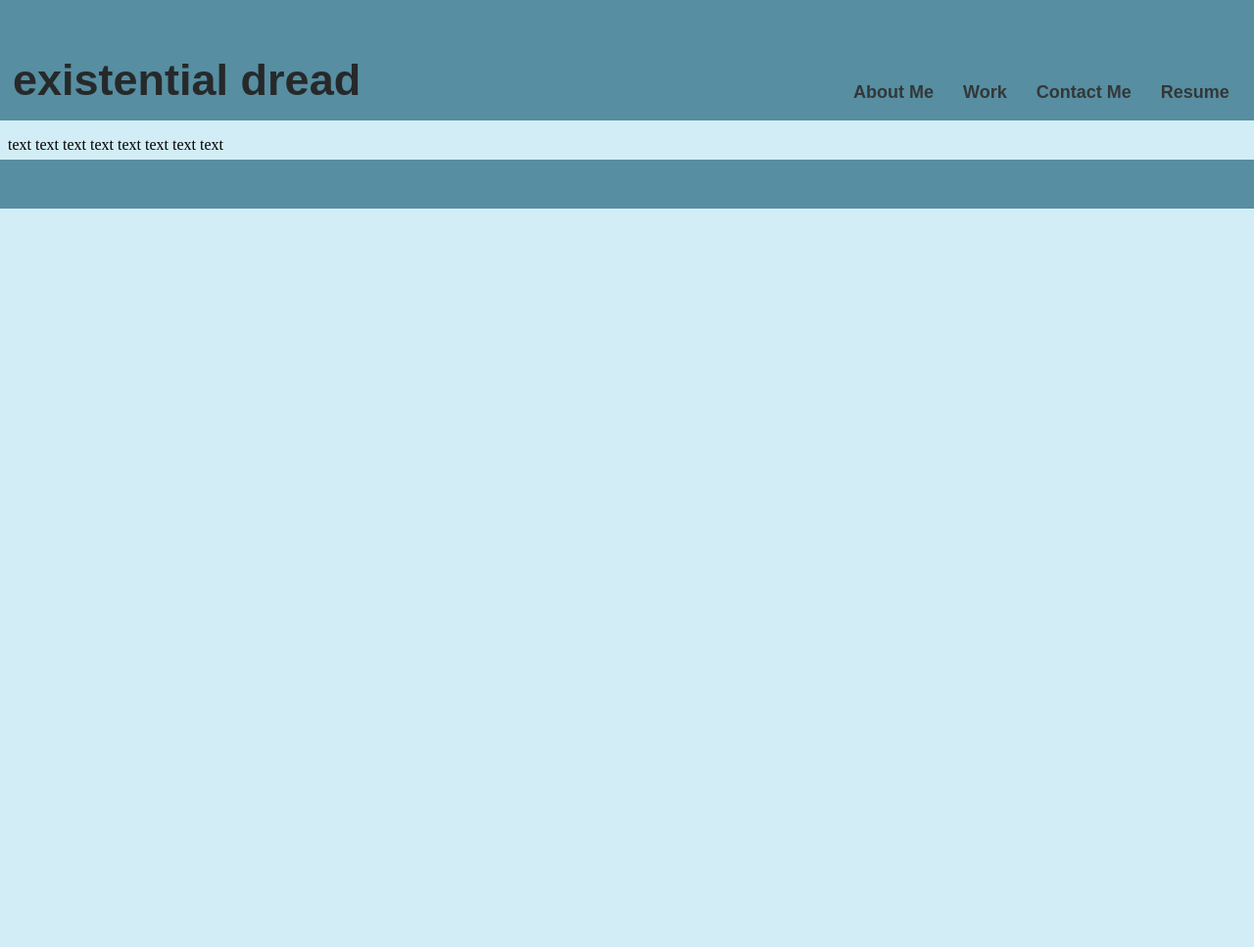
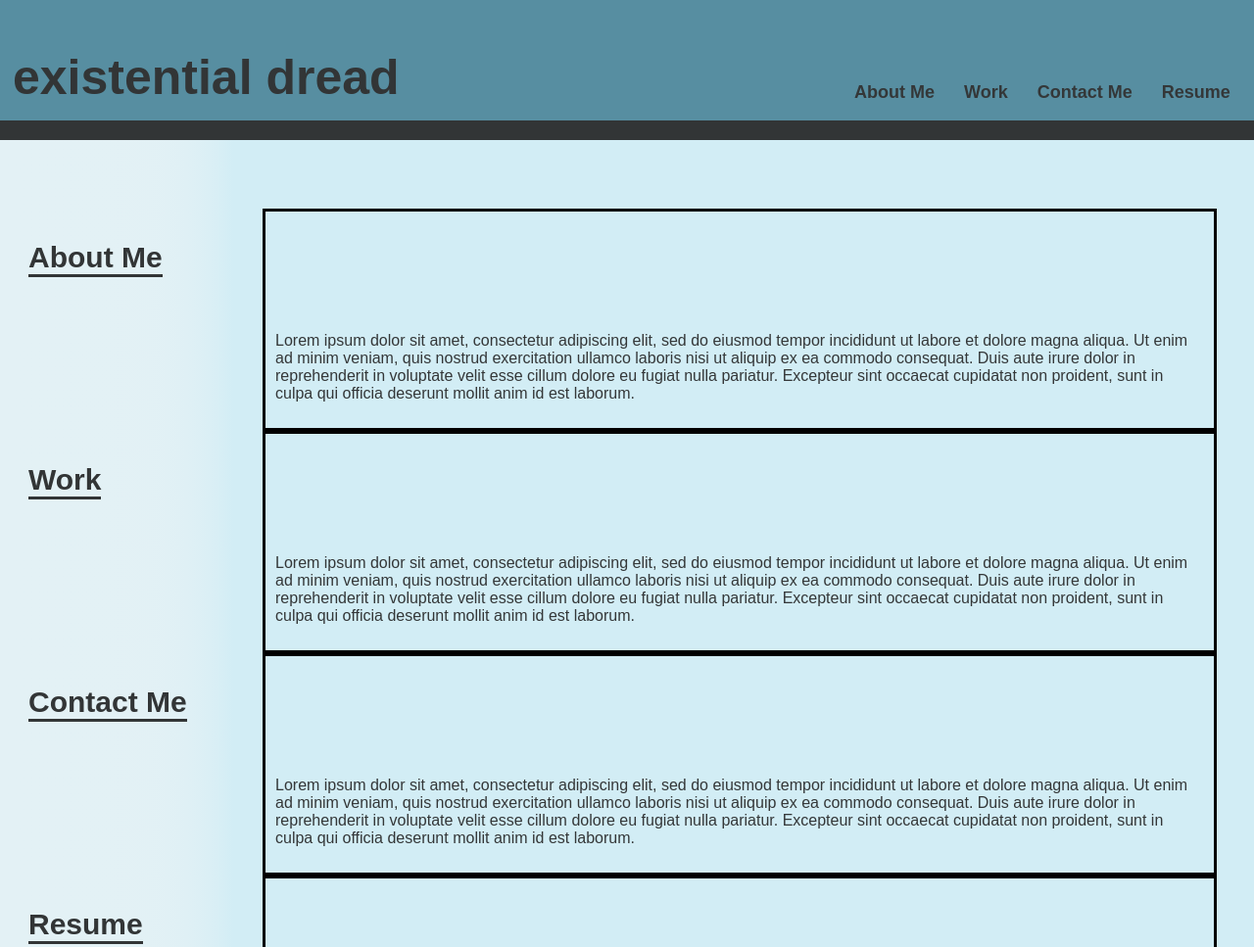
Before and after one commit to hanwol525/02-Portfolio, a plain HTML site: page index.html in a window 1280 px wide. Shown: the top 967 px of the page at 98% size. Before the commit the page ends 800 px from the top, so only its background shows below. Drawn offline with Linux system fonts and the light colour scheme.

Commit message:
added a lot of stuff, mostly sidebar/main body content

```diff
--- a/assets/style.css
+++ b/assets/style.css
@@ -3,49 +3,66 @@
 }
 
 :root {
-    /* variables for certain properties */
+    /* variables for color/background-color properties */
     --darkteal: #578ea1;
     --darkgray: #343738;
-    --darkergray: #26292a;
+    --darkergray: #323536;
     --lightgray: #5d6364;
+    --medgray: #404546;
     --paleblue: #d2edf5;
+    --whiteblue: #e3f1f5;
+
+    /* variable for font family */
+    --main-fontfam: Arial, Helvetica, sans-serif;
+
+    /* variable that edits margins so header/body/footer elements fill the whole page */
     --fill-page: -10px;
 }
 
-/* style for links with hover response */
-a {
+
+/* style for header and header elements */
+.header {
+    display: flex;
+    flex-flow: row wrap;
+    align-items: flex-end;
+    flex-grow: 1;
+    font-family: var(--main-fontfam);
+    background-color: var(--darkteal);
+    min-height: 125px;
+    margin: var(--fill-page);
+    border-bottom-style: solid;
+    border-bottom-width: 20px;
+    border-bottom-color: var(--darkergray);
+}
+
+.header h1 {
+    padding: 15px;
+    margin-bottom: 0px;
+    font-size: 50px;
+    color: var(--darkergray);
+    background-color: var(--darkteal);
+}
+
+.header a {
     color: var(--darkgray);
     text-decoration: none;
     background-color: transparent;
 }
 
-a:hover {
+/* pseudoclass for header link hovering */
+.header a:hover {
     color: var(--lightgray);
+    font-size: 20px;
 }
 
-/* style for header */
-.header {
-    display: flex;
-    flex-flow: row wrap;
-    flex-grow: 1;
-    font-family:Arial, Helvetica, sans-serif;
-    background-color: var(--darkteal);
-    min-height: 125px;
-    margin: var(--fill-page);
-    align-items: flex-end;
-}
-
-.header h1 {
-    padding: 15px;
-    margin-bottom: 0px;
-    font-size: 45px;
-    color: var(--darkergray);
-    background-color: var(--darkteal);
+/* pseudoclass for header link clicking */
+.header a:active {
+    color: var(--paleblue);
 }
 
 .header p {
     position: relative;
-    left: 38%;
+    left: 35%;
     padding-right: 30px;
     background-color: var(--darkteal);
     color: var(--darkgray);
@@ -53,10 +70,68 @@ a:hover {
     font-weight: bold;
 }
 
-/* style for webpage body */
+/* style for webpage body container */
 .body {
     display: flex;
-    margin-top: 10px;
+    margin-top: 50px;
+    font-family: var(--main-fontfam);
+}
+
+/* style for navigational sidebar */
+.sidebar {
+    flex-flow: column wrap;
+    margin-top: -40px;
+    margin-bottom: 10px;
+    margin-left: var(--fill-page);
+    padding: 20px;
+    max-width: 300px;
+    min-width: 200px;
+    background-image: linear-gradient(to right, var(--whiteblue), 90%, var(--paleblue));
+}
+
+/*
+.sidebar p {
+    background-color: transparent;
+    font-size: 30px;
+    font-weight: 600;
+    color: var(--darkgray);
+}
+
+ TO DO: use left border w/ sections to acc border the section and not just the sidebar text */
+
+/* style for the About Me, Work, Contact Me, and Resume sections */
+.sections {
+    font-family: var(--main-fontfam);
+    min-width: 150px;
+    margin-bottom: 10px;
+    padding: 30px;
+    background-color: transparent;
+}
+
+.subsection {
+    display: flex;
+    flex-flow: row wrap;
+    justify-content: space-between;
+    align-content: flex-start;
+    border-style: solid;
+}
+
+.subsection h3 {
+    display: inline;
+    position: relative;
+    right: 25%;
+    padding-bottom: 0;
+    border-bottom-style: solid;
+    border-bottom-color: var(--darkergray);
+    font-size: 30px;
+    color: var(--darkergray);
+    background-color: transparent;
+}
+
+.subsection p {
+    display: inline;
+    padding: 10px;
+    color: var(--darkgray);
 }
 
 /* style for footer */
--- a/index.html
+++ b/index.html
@@ -21,8 +21,38 @@
         </div>
 
         <!-- body begins -->
+
         <div class="body">
-            <p>text text text text text text text text</p>
+            <div class="sidebar">
+                <!-- maybe use negative margins on the other secs to position vs in the sidebar sec -->
+                <!-- <p>About Me</p>
+                <p>Work</p>
+                <p>Contact Me</p>
+                <p>Resume</p> -->
+            </div>
+
+            <div class="sections">
+                <div class="subsection" id="aboutme">
+                    <h3>About Me</h3>
+                    <p>Lorem ipsum dolor sit amet, consectetur adipiscing elit, sed do eiusmod tempor incididunt ut labore et dolore magna aliqua. Ut enim ad minim veniam, quis nostrud exercitation ullamco laboris nisi ut aliquip ex ea commodo consequat. Duis aute irure dolor in reprehenderit in voluptate velit esse cillum dolore eu fugiat nulla pariatur. Excepteur sint occaecat cupidatat non proident, sunt in culpa qui officia deserunt mollit anim id est laborum.</p>
+                </div>
+
+                <div class="subsection" id="work">
+                    <h3>Work</h3>
+                    <p>Lorem ipsum dolor sit amet, consectetur adipiscing elit, sed do eiusmod tempor incididunt ut labore et dolore magna aliqua. Ut enim ad minim veniam, quis nostrud exercitation ullamco laboris nisi ut aliquip ex ea commodo consequat. Duis aute irure dolor in reprehenderit in voluptate velit esse cillum dolore eu fugiat nulla pariatur. Excepteur sint occaecat cupidatat non proident, sunt in culpa qui officia deserunt mollit anim id est laborum.</p>
+                </div>
+
+                <div class="subsection" id="contactme">
+                    <h3>Contact Me</h3>
+                    <p>Lorem ipsum dolor sit amet, consectetur adipiscing elit, sed do eiusmod tempor incididunt ut labore et dolore magna aliqua. Ut enim ad minim veniam, quis nostrud exercitation ullamco laboris nisi ut aliquip ex ea commodo consequat. Duis aute irure dolor in reprehenderit in voluptate velit esse cillum dolore eu fugiat nulla pariatur. Excepteur sint occaecat cupidatat non proident, sunt in culpa qui officia deserunt mollit anim id est laborum.</p>
+                </div>
+
+                <div class="subsection" id="resume">
+                    <h3>Resume</h3>
+                    <p>Lorem ipsum dolor sit amet, consectetur adipiscing elit, sed do eiusmod tempor incididunt ut labore et dolore magna aliqua. Ut enim ad minim veniam, quis nostrud exercitation ullamco laboris nisi ut aliquip ex ea commodo consequat. Duis aute irure dolor in reprehenderit in voluptate velit esse cillum dolore eu fugiat nulla pariatur. Excepteur sint occaecat cupidatat non proident, sunt in culpa qui officia deserunt mollit anim id est laborum.</p>
+                </div>
+            </div>
+
         </div>
 
         <!-- footer begins -->
```
Also changed, not shown: 3 other files.
